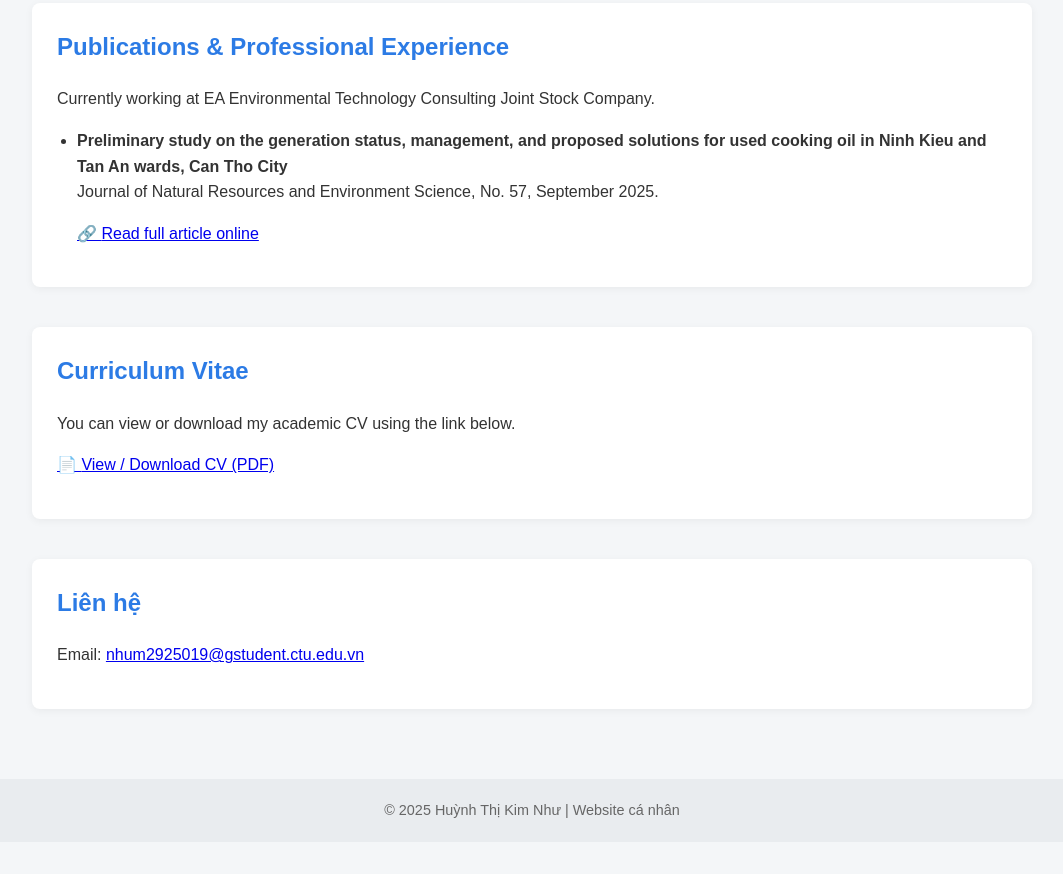
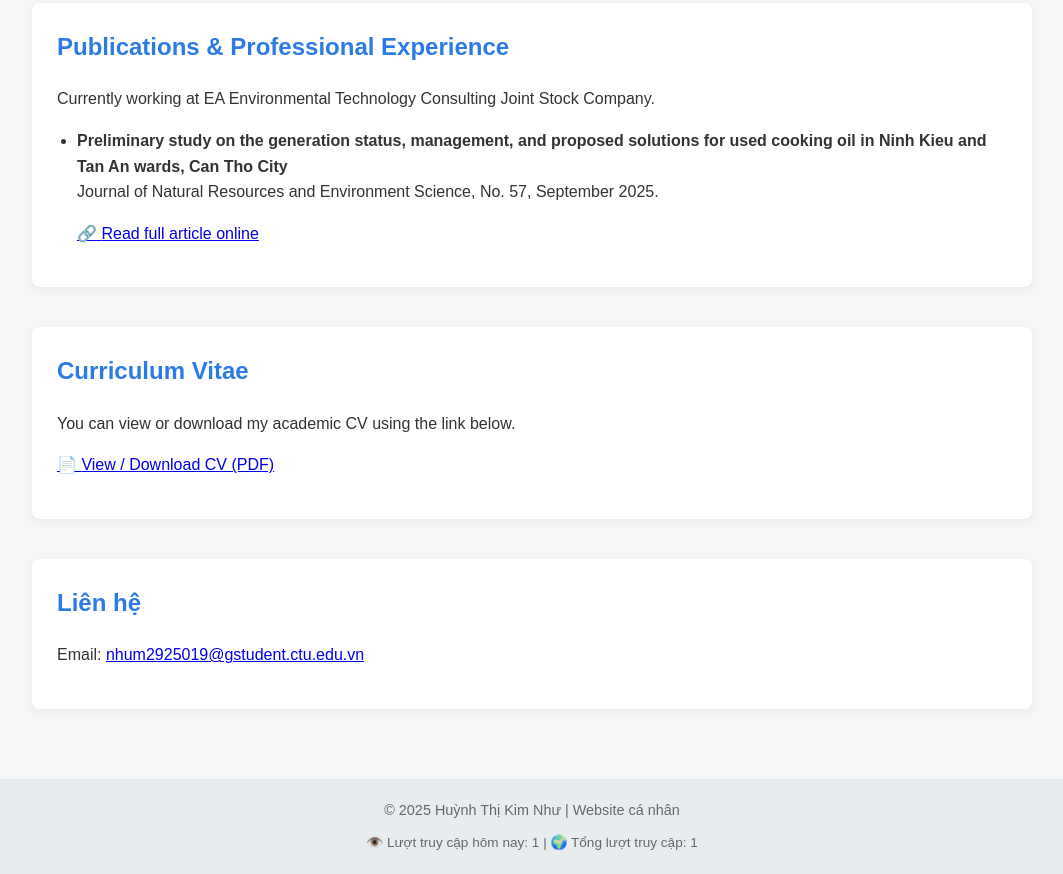
Before and after one commit to nhum2925019/website, a plain HTML site: page index.html in a window 1280 px wide. Shown: the part 893-1767 px from the top of the page, without its empty margins (108-1171 px from the left). Before the commit the page ends 1735 px from the top, so only its background shows below. Drawn offline with Linux system fonts and the light colour scheme.

Commit message:
Implement visit tracking in footer
Added visit tracking functionality to the footer.

```diff
--- a/index.html
+++ b/index.html
@@ -168,7 +168,11 @@
   </div>
 
   <footer>
-    © 2025 <span data-en="Huynh Thi Kim Nhu" data-vi="Huỳnh Thị Kim Như">Huỳnh Thị Kim Như</span> | <span data-en="Academic Website" data-vi="Website cá nhân">Website cá nhân</span>
+    © 2025 <span data-en="Huynh Thi Kim Nhu" data-vi="Huỳnh Thị Kim Như">Huỳnh Thị Kim Như</span> | <span data-en="Academic Website"data-vi="Website cá nhân">Website cá nhân</span>
+  <div style="margin-top:10px;font-size:0.85rem;">
+  👁️ Lượt truy cập hôm nay: <span id="today-visits">–</span> |
+  🌍 Tổng lượt truy cập: <span id="total-visits">–</span>
+</div>
   </footer>
 
 <script>
@@ -186,6 +190,29 @@
     }
   }
 </script>
+<script>
+(function () {
+  const today = new Date().toISOString().slice(0,10);
+
+  let total = localStorage.getItem('totalVisits') || 0;
+  let todayCount = localStorage.getItem('todayVisits') || 0;
+  let lastDate = localStorage.getItem('lastVisitDate');
+
+  if (lastDate !== today) {
+    todayCount = 0;
+    localStorage.setItem('lastVisitDate', today);
+  }
+
+  total = parseInt(total) + 1;
+  todayCount = parseInt(todayCount) + 1;
+
+  localStorage.setItem('totalVisits', total);
+  localStorage.setItem('todayVisits', todayCount);
+
+  document.getElementById('total-visits').textContent = total;
+  document.getElementById('today-visits').textContent = todayCount;
+})();
+</script>
 
 </body>
 </html>
```
